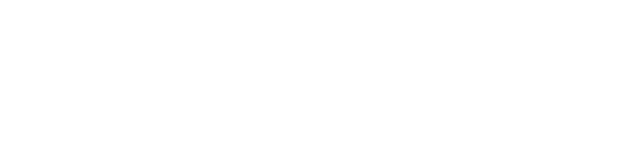
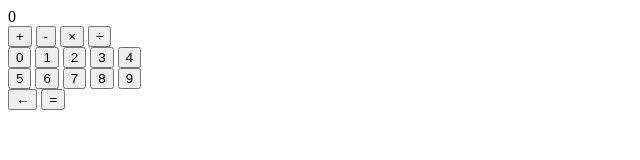
Before and after one commit to fredcoutinho52/calculator, a plain HTML site: page index.html in a window 1280 px wide. Shown: the whole page, without its empty margins (0-640 px from the left). Drawn offline with Linux system fonts and the light colour scheme.

Commit message:
start project structure

```diff
--- a/app.js
+++ b/app.js
@@ -0,0 +1,23 @@
+function sum() {
+
+}
+
+function sub() {
+
+}
+
+function times() {
+
+}
+
+function divide() {
+
+}
+
+function equal() {
+
+}
+
+function del() {
+
+}
--- a/index.html
+++ b/index.html
@@ -8,6 +8,38 @@
     <link rel="stylesheet" href="style.css">
 </head>
 <body>
+    <div class="calculator">
+        <div class="display">0</div>
+
+        <div class="operations">
+            <button>&#43;</button>
+            <button>&#45;</button>
+            <button>&#215;</button>
+            <button>&#247;</button>
+        </div>
+
+        <div class="numbers">
+            <button>0</button>
+            <button>1</button>
+            <button>2</button>
+            <button>3</button>
+            <button>4</button>
+        </div>
+
+        <div class="numbers">
+            <button>5</button>
+            <button>6</button>
+            <button>7</button>
+            <button>8</button>
+            <button>9</button>
+        </div>
+
+        <div class="actions">
+            <button>&#8592;</button>
+            <button>&#61;</button>
+        </div>
+    </div>
+
     <script src="app.js"></script>
 </body>
 </html>
```
